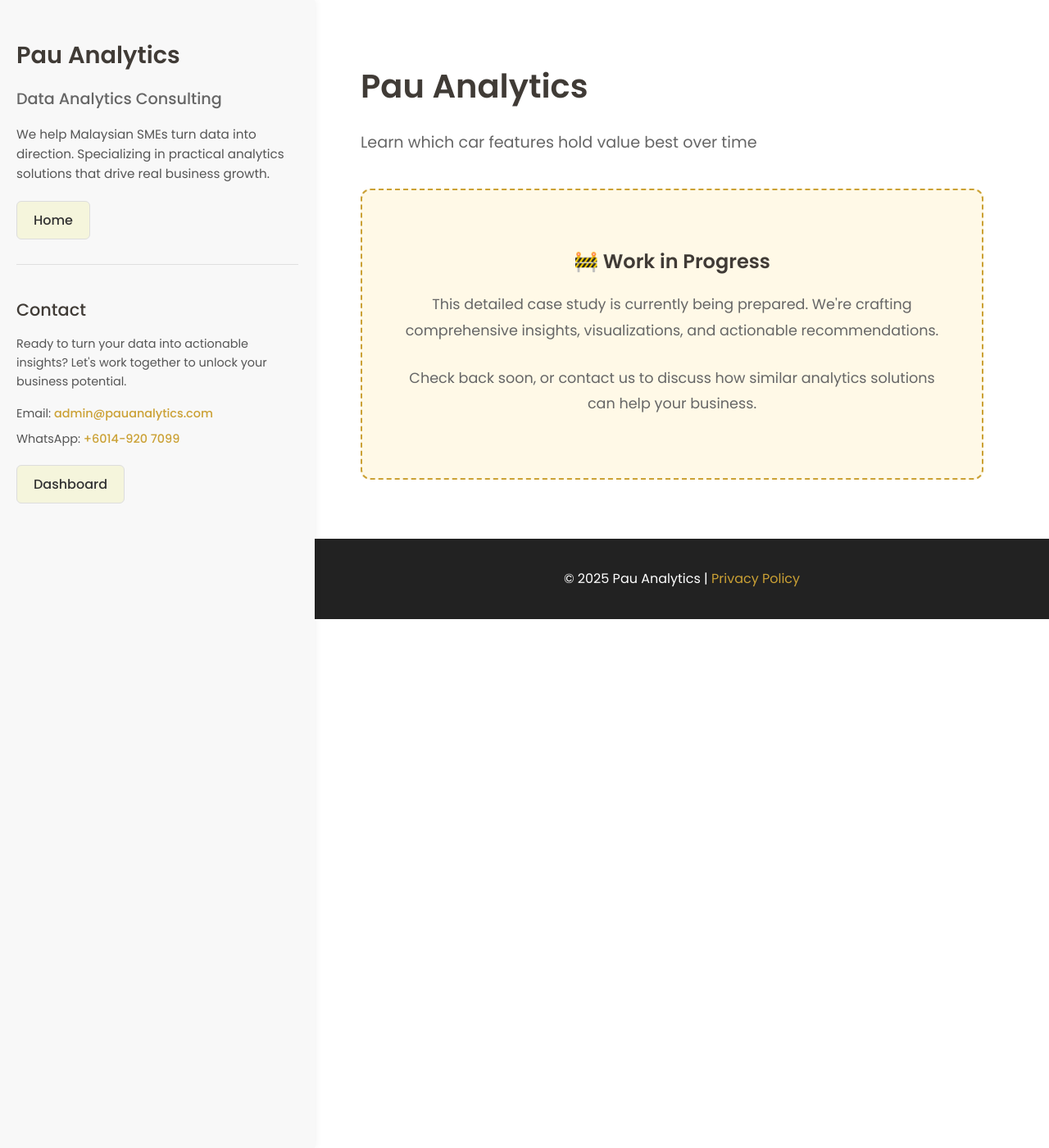
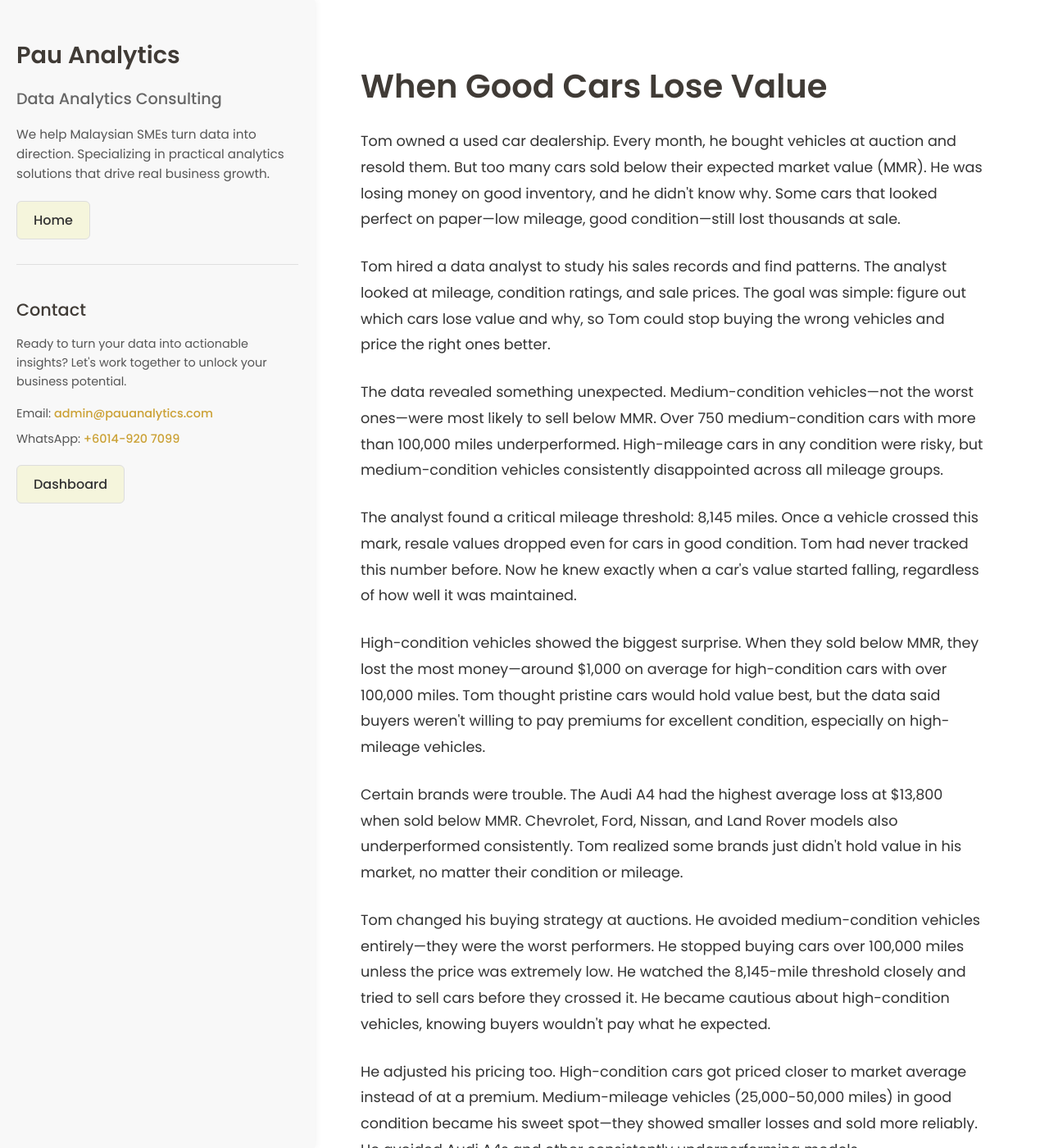
Before and after one commit to lyven81/pinnacles-learning-website, a Jekyll site: the page case-study/when-good-cars-lose-value.html, which Jekyll copies as it is, in a window 1280 px wide and 1400 px high. Shown: the whole window at 82% size. Built offline with Jekyll 4.4.1, drawn with Linux system fonts in a browser that asks for light colours; some of the changed text lies outside the part shown.

Commit message:
Rewrite used car depreciation case study as narrative from dealer perspective
Changes:
- Removed header with "Pau Analytics" and subtitle
- Changed title to "When Good Cars Lose Value"
- Rewrote entire case study from third-person perspective following Tom, a used car dealer
- Condensed from technical report format to 12-paragraph narrative
- Used short, direct, simple language accessible to general public
- Maintained key technical insights:
  * Medium-condition vehicles most likely to sell below MMR (750+ with >100K miles)
  * 8,145-mile threshold where resale values drop
  * High-condition vehicles show largest loss (~$1,000 avg for >100K miles)
  * Audi A4 highest loss at $13,800 below MMR
  * 25K-50K mileage "sweet spot" with smaller losses
- Grounded ending: Tom still loses money on some vehicles but now knows which risks to avoid
- No fabricated success metrics, focused on improved decision-making

🤖 Generated with [Claude Code](https://claude.com/claude-code)

Co-Authored-By: Claude <noreply@anthropic.com>

```diff
--- a/case-study/when-good-cars-lose-value.html
+++ b/case-study/when-good-cars-lose-value.html
@@ -267,16 +267,31 @@
         </aside>
         <main class="right-column">
             <section class="case-study-content">
-                <header>
-                    <h1>Pau Analytics</h1>
-                    <p class="subtitle">Learn which car features hold value best over time</p>
-                </header>
+                <h1>When Good Cars Lose Value</h1>
 
-                <div class="work-in-progress">
-                    <h2>🚧 Work in Progress</h2>
-                    <p>This detailed case study is currently being prepared. We're crafting comprehensive insights, visualizations, and actionable recommendations.</p>
-                    <p style="margin-top: 1.5rem;">Check back soon, or contact us to discuss how similar analytics solutions can help your business.</p>
-                </div>
+                <p>Tom owned a used car dealership. Every month, he bought vehicles at auction and resold them. But too many cars sold below their expected market value (MMR). He was losing money on good inventory, and he didn't know why. Some cars that looked perfect on paper—low mileage, good condition—still lost thousands at sale.</p>
+
+                <p>Tom hired a data analyst to study his sales records and find patterns. The analyst looked at mileage, condition ratings, and sale prices. The goal was simple: figure out which cars lose value and why, so Tom could stop buying the wrong vehicles and price the right ones better.</p>
+
+                <p>The data revealed something unexpected. Medium-condition vehicles—not the worst ones—were most likely to sell below MMR. Over 750 medium-condition cars with more than 100,000 miles underperformed. High-mileage cars in any condition were risky, but medium-condition vehicles consistently disappointed across all mileage groups.</p>
+
+                <p>The analyst found a critical mileage threshold: 8,145 miles. Once a vehicle crossed this mark, resale values dropped even for cars in good condition. Tom had never tracked this number before. Now he knew exactly when a car's value started falling, regardless of how well it was maintained.</p>
+
+                <p>High-condition vehicles showed the biggest surprise. When they sold below MMR, they lost the most money—around $1,000 on average for high-condition cars with over 100,000 miles. Tom thought pristine cars would hold value best, but the data said buyers weren't willing to pay premiums for excellent condition, especially on high-mileage vehicles.</p>
+
+                <p>Certain brands were trouble. The Audi A4 had the highest average loss at $13,800 when sold below MMR. Chevrolet, Ford, Nissan, and Land Rover models also underperformed consistently. Tom realized some brands just didn't hold value in his market, no matter their condition or mileage.</p>
+
+                <p>Tom changed his buying strategy at auctions. He avoided medium-condition vehicles entirely—they were the worst performers. He stopped buying cars over 100,000 miles unless the price was extremely low. He watched the 8,145-mile threshold closely and tried to sell cars before they crossed it. He became cautious about high-condition vehicles, knowing buyers wouldn't pay what he expected.</p>
+
+                <p>He adjusted his pricing too. High-condition cars got priced closer to market average instead of at a premium. Medium-mileage vehicles (25,000-50,000 miles) in good condition became his sweet spot—they showed smaller losses and sold more reliably. He avoided Audi A4s and other consistently underperforming models.</p>
+
+                <p>Tom focused his reconditioning budget on vehicles that mattered. Medium-condition cars with moderate mileage got detailing and repairs to move them into the "good" category. He stopped wasting money on high-mileage vehicles that couldn't recover their value no matter how much work he put in.</p>
+
+                <p>He marketed aggressively before the mileage threshold. Cars approaching 8,000 miles got promoted heavily to sell before hitting the depreciation point. He educated buyers about the value of moderate-mileage vehicles instead of pushing low-mileage cars that were overpriced.</p>
+
+                <p>The data showed Tom that his instincts were wrong. He'd been buying high-condition, low-mileage cars thinking they were safe bets. But those cars often didn't meet buyer expectations at premium prices. Medium-condition cars were traps—they looked like deals but consistently underperformed. The market valued moderate mileage and realistic condition far more than pristine appearance on paper.</p>
+
+                <p>Today, Tom buys smarter. He targets 25,000-50,000 mile vehicles in good condition, avoids problem brands, and prices based on data instead of hope. He knows the 8,145-mile threshold and sells before it. He's still losing money on some vehicles—that's the nature of the business—but now he knows which risks to avoid and which cars will hold their value.</p>
             </section>
         </main>
     </div>
```
